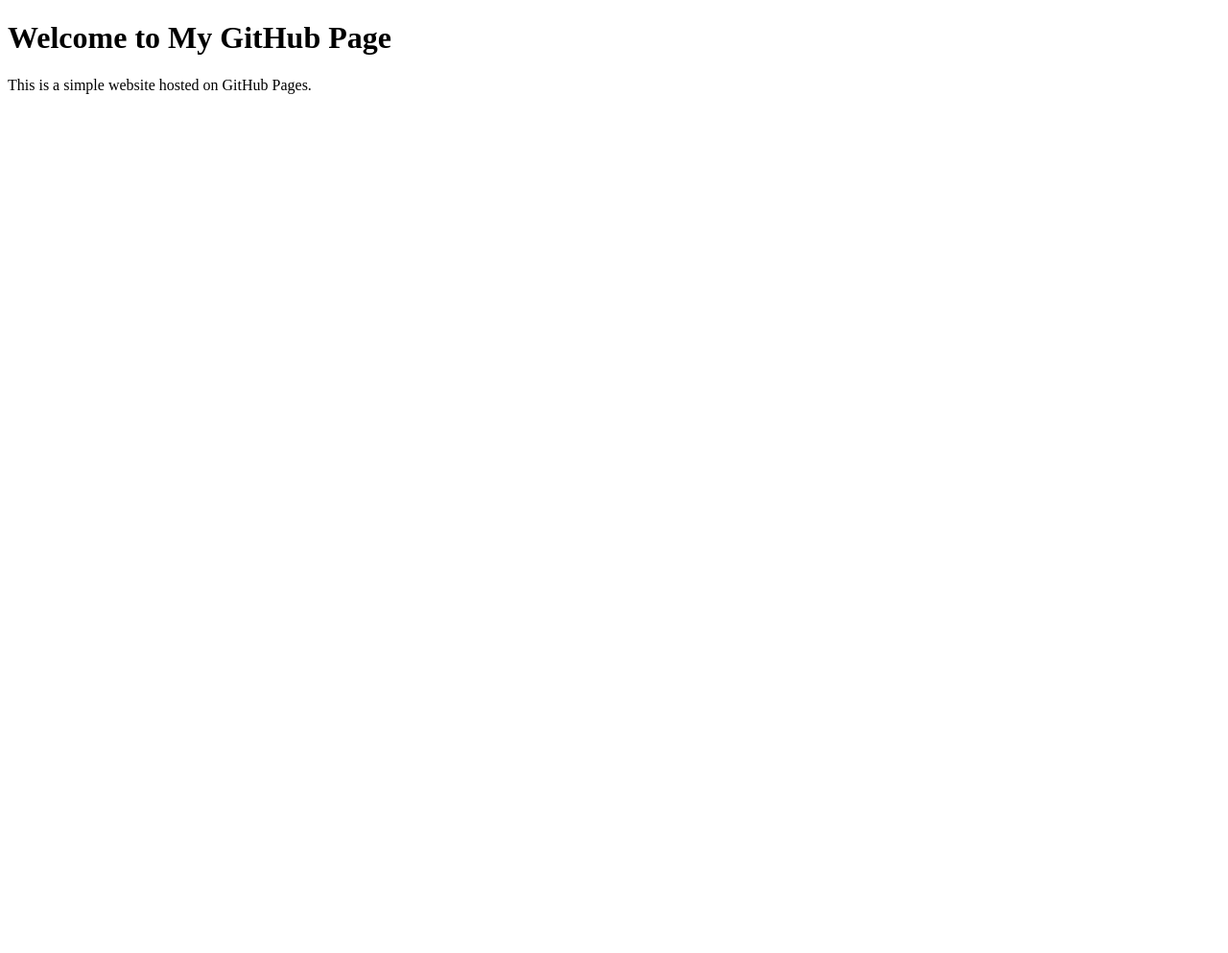
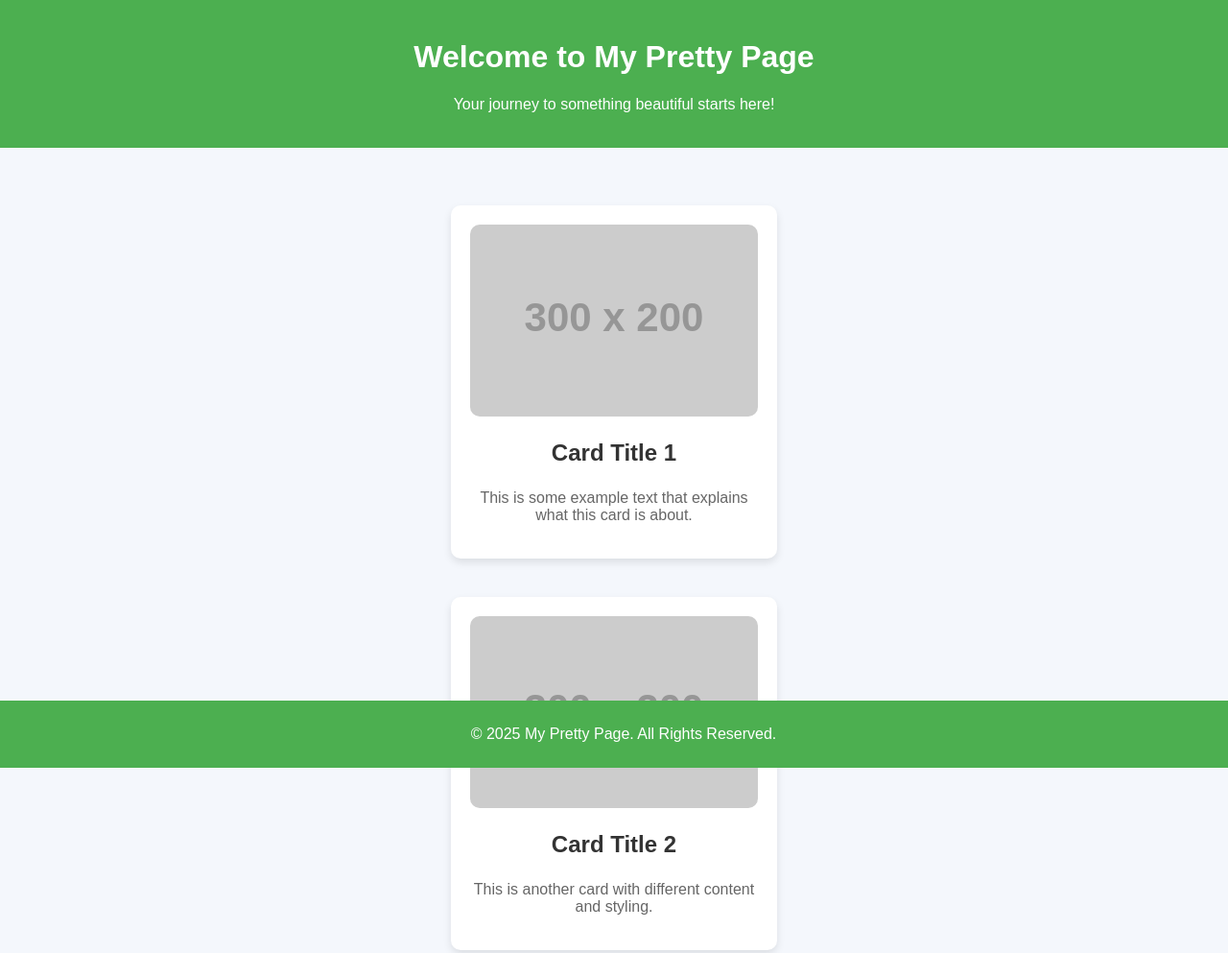
Before and after one commit to ImKairat/ImKairat.github.io, a plain HTML site: page index.html in a window 1280 px wide. Shown: the top 993 px of the page at 96% size. Before the commit the page ends 800 px from the top, so only its background shows below. Drawn offline with Linux system fonts and the light colour scheme; placeholder pictures from the web are drawn by us.

Commit message:
Update index.html

```diff
--- a/index.html
+++ b/index.html
@@ -3,10 +3,91 @@
 <head>
     <meta charset="UTF-8">
     <meta name="viewport" content="width=device-width, initial-scale=1.0">
-    <title>My GitHub Page</title>
+    <title>My Pretty Page</title>
+    <style>
+        body {
+            font-family: 'Arial', sans-serif;
+            margin: 0;
+            padding: 0;
+            background-color: #f4f7fc;
+            color: #333;
+        }
+        header {
+            background-color: #4CAF50;
+            color: white;
+            padding: 20px;
+            text-align: center;
+        }
+        section {
+            display: flex;
+            flex-direction: column;
+            align-items: center;
+            padding: 40px;
+        }
+        .card {
+            background: white;
+            border-radius: 10px;
+            box-shadow: 0 4px 8px rgba(0, 0, 0, 0.1);
+            padding: 20px;
+            margin: 20px;
+            width: 300px;
+            text-align: center;
+            transition: transform 0.3s ease;
+        }
+        .card:hover {
+            transform: translateY(-10px);
+        }
+        .card img {
+            border-radius: 10px;
+            width: 100%;
+            height: auto;
+        }
+        .card h3 {
+            margin-top: 20px;
+            font-size: 24px;
+            color: #333;
+        }
+        .card p {
+            font-size: 16px;
+            color: #666;
+        }
+        footer {
+            background-color: #4CAF50;
+            color: white;
+            text-align: center;
+            padding: 10px;
+            position: absolute;
+            bottom: 0;
+            width: 100%;
+        }
+    </style>
 </head>
 <body>
-    <h1>Welcome to My GitHub Page</h1>
-    <p>This is a simple website hosted on GitHub Pages.</p>
+    <header>
+        <h1>Welcome to My Pretty Page</h1>
+        <p>Your journey to something beautiful starts here!</p>
+    </header>
+
+    <section>
+        <div class="card">
+            <img src="https://via.placeholder.com/300x200" alt="Image 1">
+            <h3>Card Title 1</h3>
+            <p>This is some example text that explains what this card is about.</p>
+        </div>
+        <div class="card">
+            <img src="https://via.placeholder.com/300x200" alt="Image 2">
+            <h3>Card Title 2</h3>
+            <p>This is another card with different content and styling.</p>
+        </div>
+        <div class="card">
+            <img src="https://via.placeholder.com/300x200" alt="Image 3">
+            <h3>Card Title 3</h3>
+            <p>This is a third card, just to show variety.</p>
+        </div>
+    </section>
+
+    <footer>
+        <p>&copy; 2025 My Pretty Page. All Rights Reserved.</p>
+    </footer>
 </body>
 </html>
```
